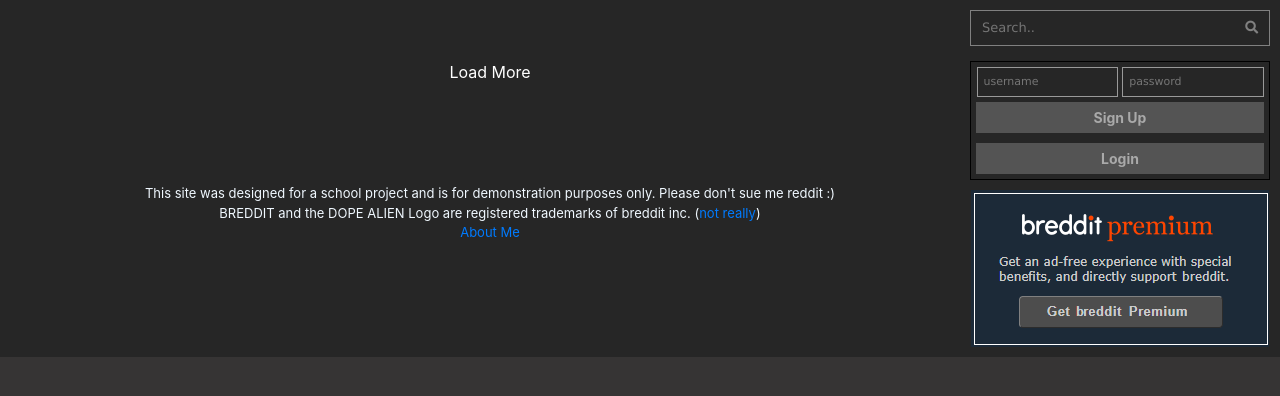
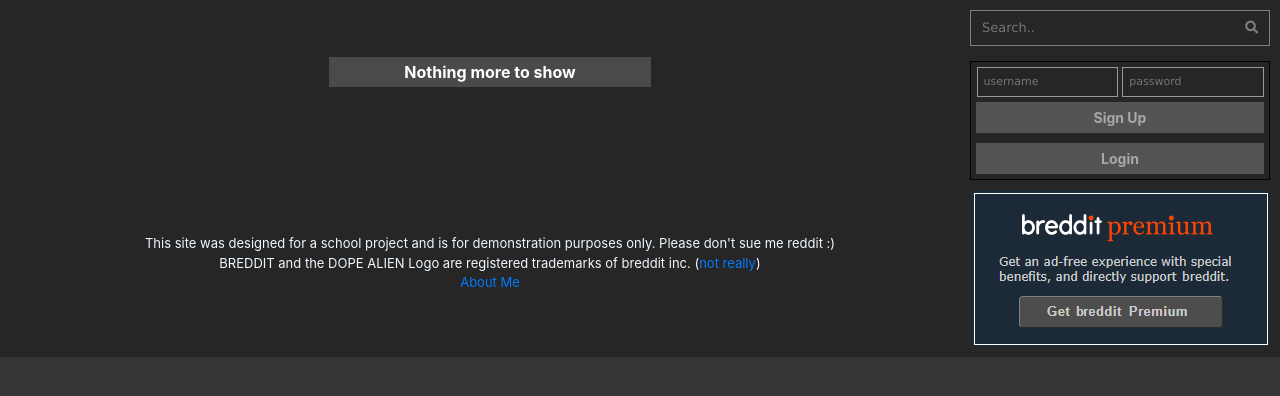
Before and after one commit to elvisknelson/breddit, a PHP site: page / in a window 1280 px wide. Shown: the part 52-448 px from the top of the page. Run offline with PHP 8.4, Linux system fonts and the light colour scheme; data that the repository does not hold is empty.

Commit message:
Fixing login issue

```diff
--- a/index.php
+++ b/index.php
@@ -1,3 +1,7 @@
+<?php
+  session_start();
+?>
+
 <!doctype html>
 <html lang="en">
   <?php include 'head.php' ?>
--- a/style.css
+++ b/style.css
@@ -322,12 +322,18 @@ fieldset.createuser{
     display: none;
 }
 
-.loadmore{
-    text-align: center;
-    padding-top: 50px;
-    background-color: rgb(38, 38, 38);
+.loadmore {
+    margin: 50px auto;
+    text-align: -webkit-center;
+}
+
+#load{
     color: white;
+    padding: 5px 75px;
     cursor: pointer;
+    border-radius: 0;
+    background-color: #4a4a4a;
+    font-weight: bold;
 }
 
 .logo{
--- a/utility/js/main_script.js
+++ b/utility/js/main_script.js
@@ -76,7 +76,7 @@ function loadPosts(mouseEvent, result = "?page") {
       if (this.readyState == 4 && this.status == 200) {
           if(this.responseText === "")
           {
-              document.getElementsByClassName('loadmore').innerHTML = "Nothing more to show";
+              document.getElementById('load').innerHTML = "Nothing more to show";
           }
           else
           {
```
